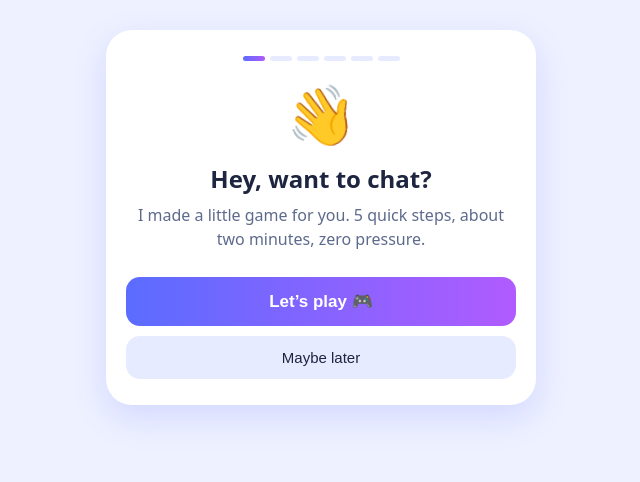
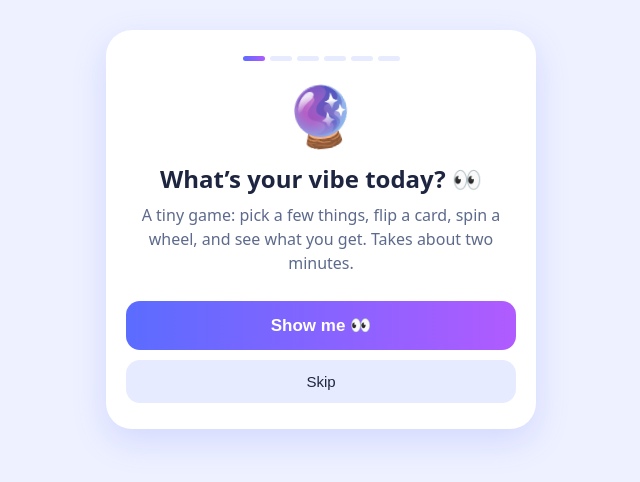
Before and after one commit to Trid1p/chat, a plain HTML site: page index.html in a window 1280 px wide. Shown: the whole page, without its empty margins (319-959 px from the left). Drawn offline with Linux system fonts and the light colour scheme.

Commit message:
Update index.html

```diff
--- a/index.html
+++ b/index.html
@@ -1,7 +1,7 @@
 <!DOCTYPE html>
 <html lang="en"><head><meta charset="utf-8">
 <meta name="viewport" content="width=device-width, initial-scale=1, viewport-fit=cover">
-<title>Quick, tell me what you're like 😄</title>
+<title>What’s your vibe today? 👀</title>
 <style>
 :root{box-sizing:border-box;padding-top:env(safe-area-inset-top,0px);padding-bottom:env(safe-area-inset-bottom,0px);--bg:#eef1ff;--card:#fff;--tx:#1d2540;--mu:#5d6a8c;--ac:#5b6cff;--ac2:#b05bff;--chip:#e7ebff;--bd:#c9d2f8}
 @media (prefers-color-scheme:dark){:root:not([data-theme="light"]){--bg:#0e1126;--card:#181d3d;--tx:#e8ecff;--mu:#9aa6d1;--ac:#7b8cff;--ac2:#c58bff;--chip:#252c58;--bd:#3a4575}}
@@ -53,11 +53,11 @@ button.alt{background:var(--chip);color:var(--tx);border:0;padding:13px 20px;bor
  <div class="dots" id="dots"></div>
 
  <div class="view" id="v0">
-  <span class="big">👋</span>
-  <h1>Hey, want to chat?</h1>
-  <p class="s">I made a little game for you. 5 quick steps, about two minutes, zero pressure.</p>
-  <button class="go" id="start">Let’s play 🎮</button>
-  <button class="alt" id="later">Maybe later</button>
+  <span class="big">🔮</span>
+  <h1>What’s your vibe today? 👀</h1>
+  <p class="s">A tiny game: pick a few things, flip a card, spin a wheel, and see what you get. Takes about two minutes.</p>
+  <button class="go" id="start">Show me 👀</button>
+  <button class="alt" id="later">Skip</button>
  </div>
 
  <div class="view" id="v1">
```
